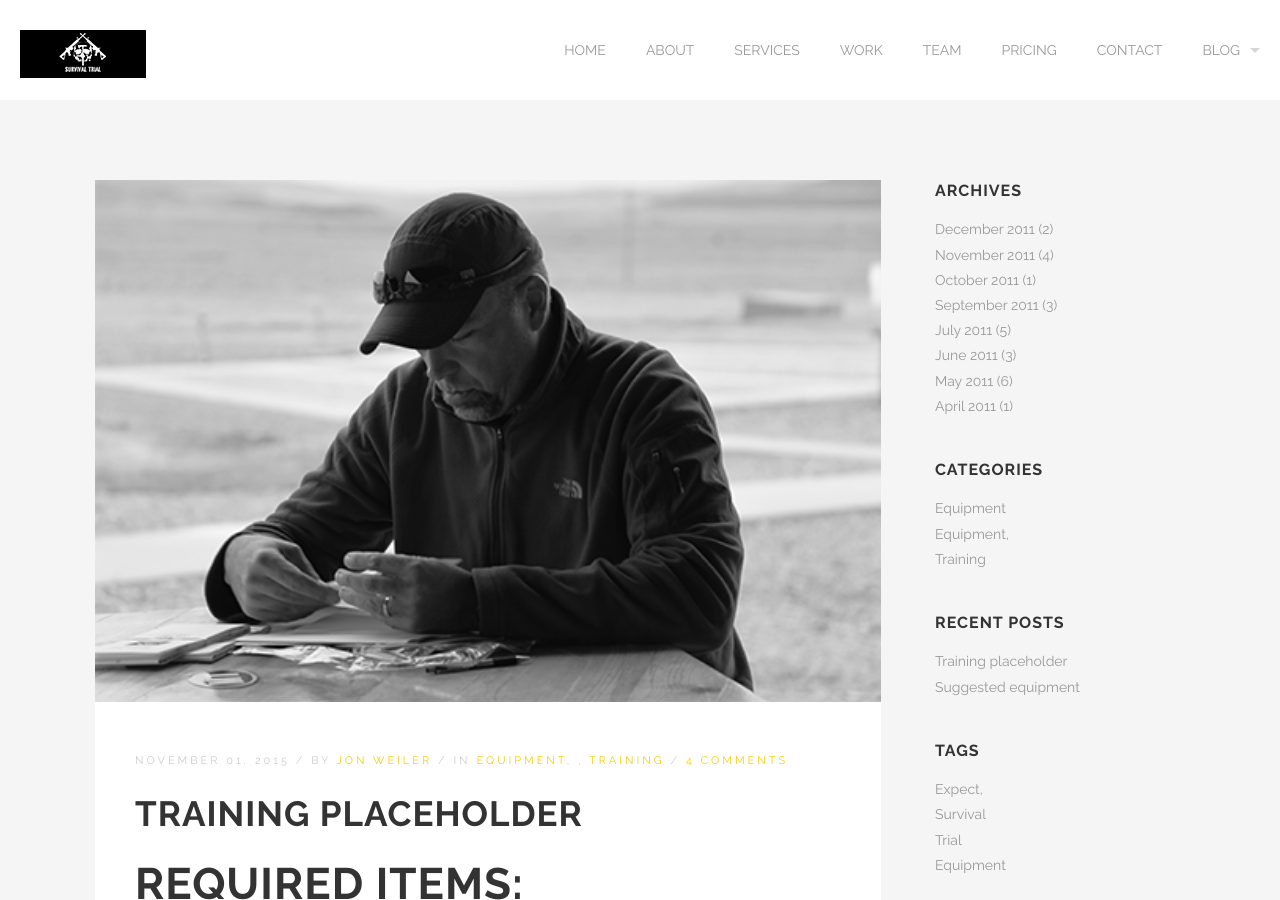
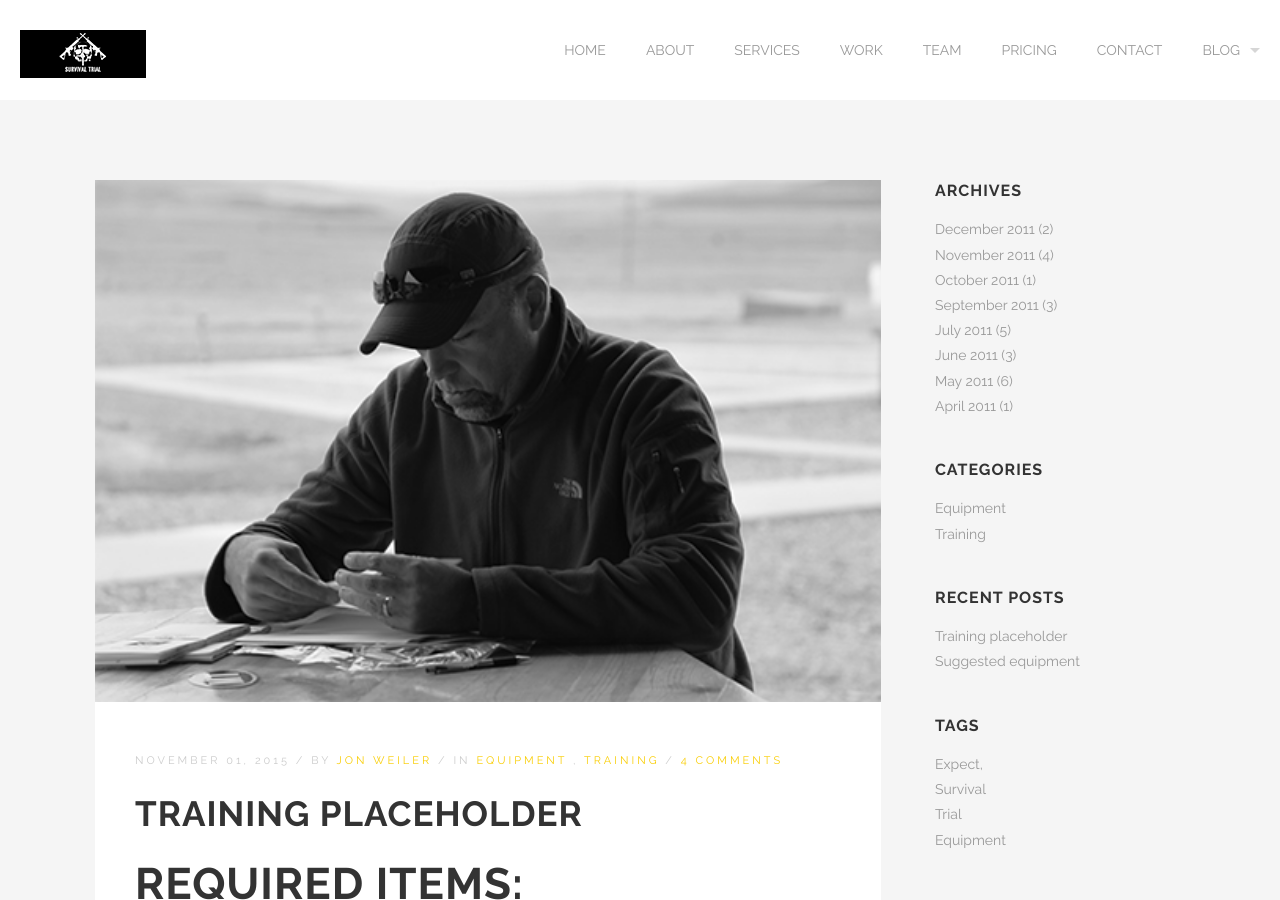
Before and after one commit to jonweiler/jonweiler.github.io, a Jekyll site: the page built from _posts/2015-11-01-training-placeholder.md, in a window 1280 px wide and 900 px high. Built offline with Jekyll 4.4.1, drawn with Linux system fonts in a browser that asks for light colours.

Commit message:
update categories

```diff
--- a/_posts/2015-11-01-training-placeholder.md
+++ b/_posts/2015-11-01-training-placeholder.md
@@ -5,7 +5,7 @@ date:   2015-11-01 14:36
 image:  images/@stock/blog-8.jpg
 excerpt:  This is a training placeholder to use as a test
 
-categories: equipment, training
+categories: equipment training
 tags: expect, survival trial equipment
 author: Jon Weiler
 ---
```
